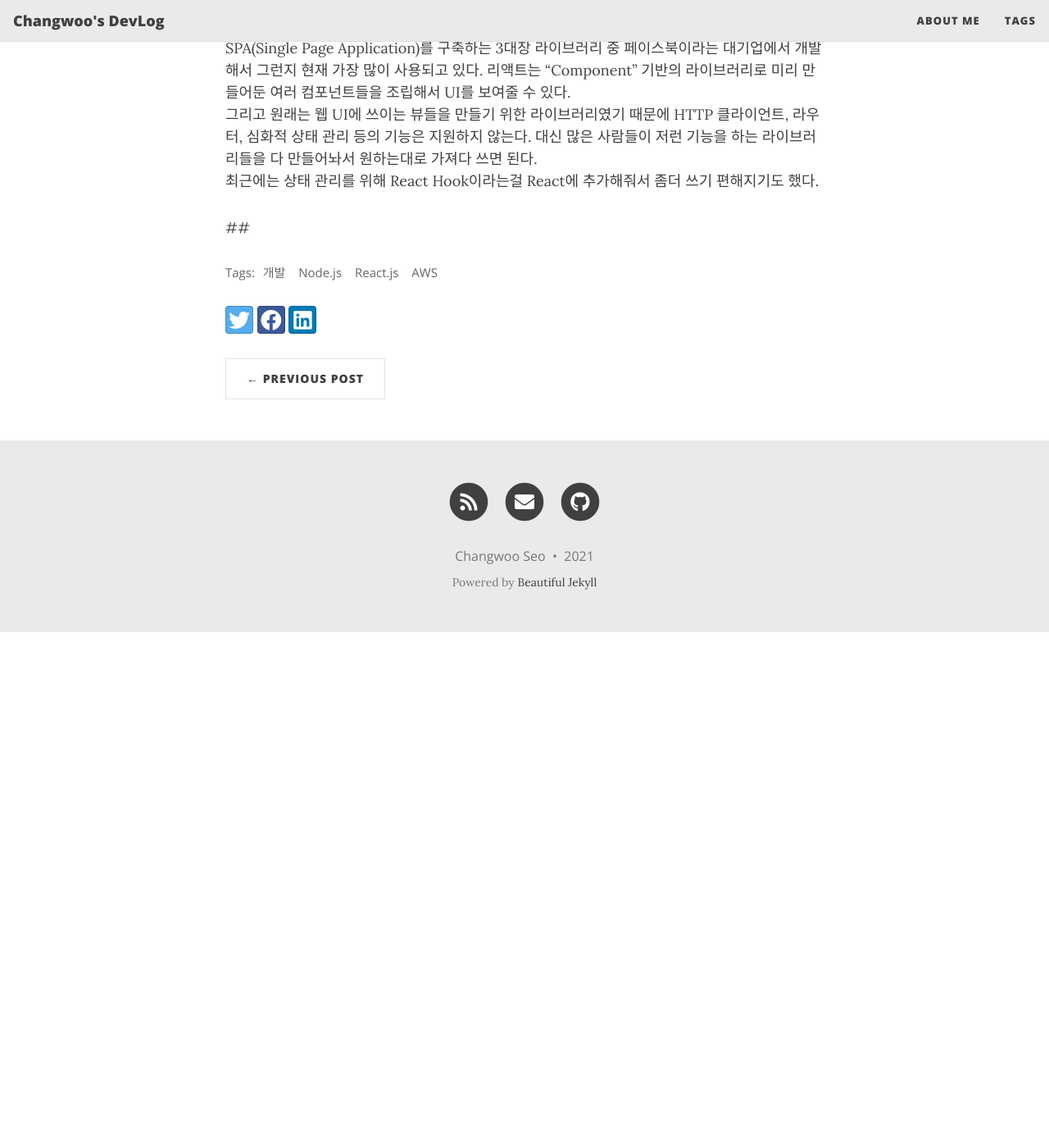
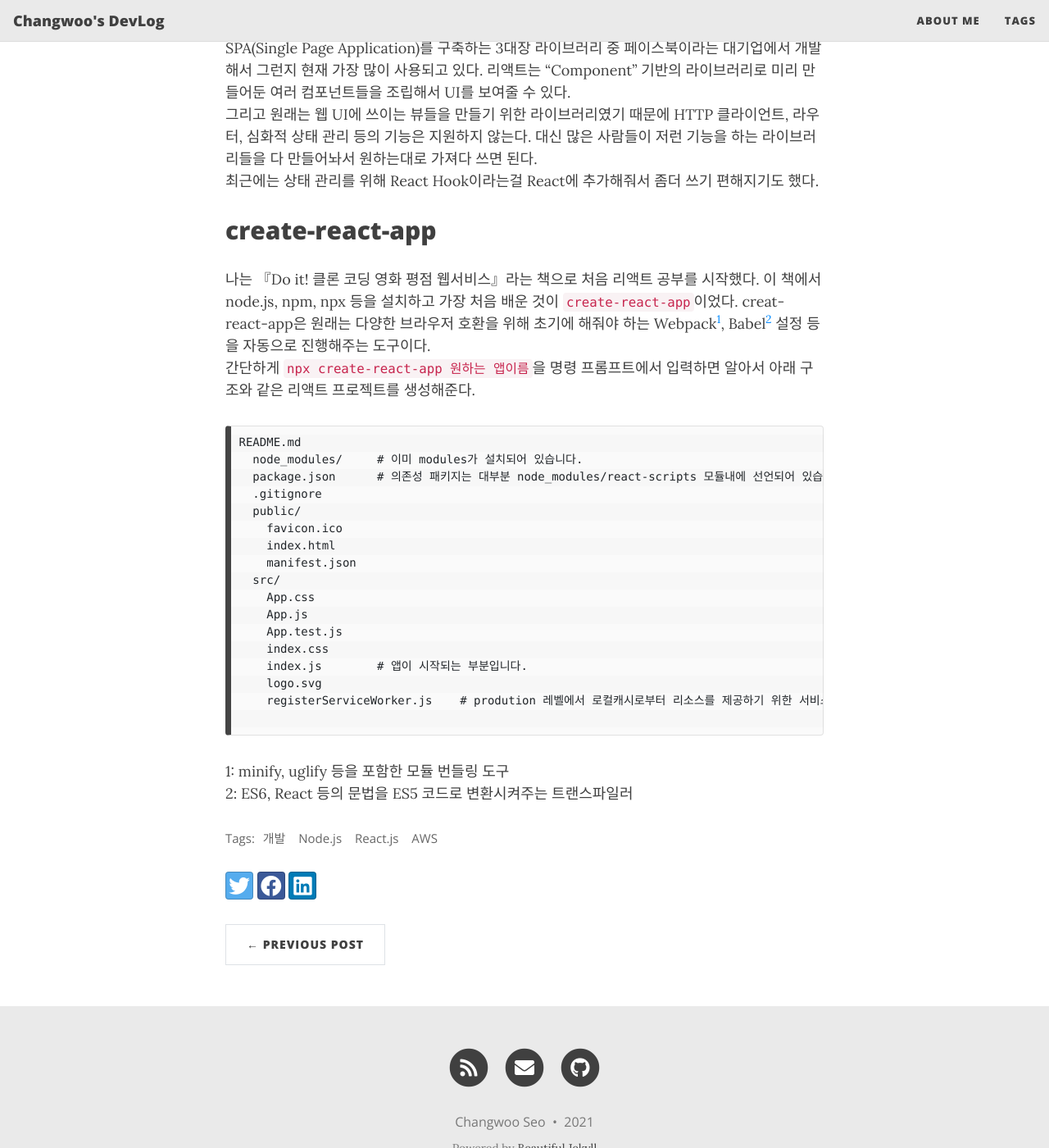
Before and after one commit to scw3812/scw3812.github.io, a Jekyll site: the page built from _posts/2021-01-05-c0ala-project-01.md, in a window 1280 px wide and 1400 px high, scrolled down 1104 px. Shown: the whole window at 82% size. Built offline with Jekyll 4.4.1, drawn with Linux system fonts in a browser that asks for light colours; nearby versions of some CDN libraries; before the commit the page ends 1875 px from its top, so only the background shows below that.

Commit message:
Update 2021-01-05-c0ala-project-01.md

````diff
--- a/_posts/2021-01-05-c0ala-project-01.md
+++ b/_posts/2021-01-05-c0ala-project-01.md
@@ -38,4 +38,32 @@
 않는다. 대신 많은 사람들이 저런 기능을 하는 라이브러리들을 다 만들어놔서 원하는대로 가져다 쓰면 된다.
 최근에는 상태 관리를 위해 React Hook이라는걸 React에 추가해줘서 좀더 쓰기 편해지기도 했다.
 
-##
+## create-react-app
+
+나는 『Do it! 클론 코딩 영화 평점 웹서비스』라는 책으로 처음 리액트 공부를 시작했다. 이 책에서 node.js, npm, npx 등을 설치하고 가장
+처음 배운 것이 `create-react-app`이었다. creat-react-app은 원래는 다양한 브라우저 호환을 위해 초기에 해줘야 하는 Webpack<sup>[1](#footnote_1)</sup>,
+Babel<sup>[2](#footnote_2)</sup> 설정 등을 자동으로 진행해주는 도구이다.
+간단하게 `npx create-react-app 원하는 앱이름`을 명령 프롬프트에서 입력하면 알아서 아래 구조와 같은 리액트 프로젝트를 생성해준다.
+```
+README.md
+  node_modules/     # 이미 modules가 설치되어 있습니다.
+  package.json      # 의존성 패키지는 대부분 node_modules/react-scripts 모듈내에 선언되어 있습니다.
+  .gitignore
+  public/
+    favicon.ico
+    index.html
+    manifest.json
+  src/
+    App.css
+    App.js
+    App.test.js
+    index.css
+    index.js        # 앱이 시작되는 부분입니다.
+    logo.svg
+    registerServiceWorker.js    # prodution 레벨에서 로컬캐시로부터 리소스를 제공하기 위한 서비스 워커 관련 설정,
+
+ ```
+
+
+<a name="footnote_1">1</a>: minify, uglify 등을 포함한 모듈 번들링 도구
+<a name="footnote_2">2</a>: ES6, React 등의 문법을 ES5 코드로 변환시켜주는 트랜스파일러
````
